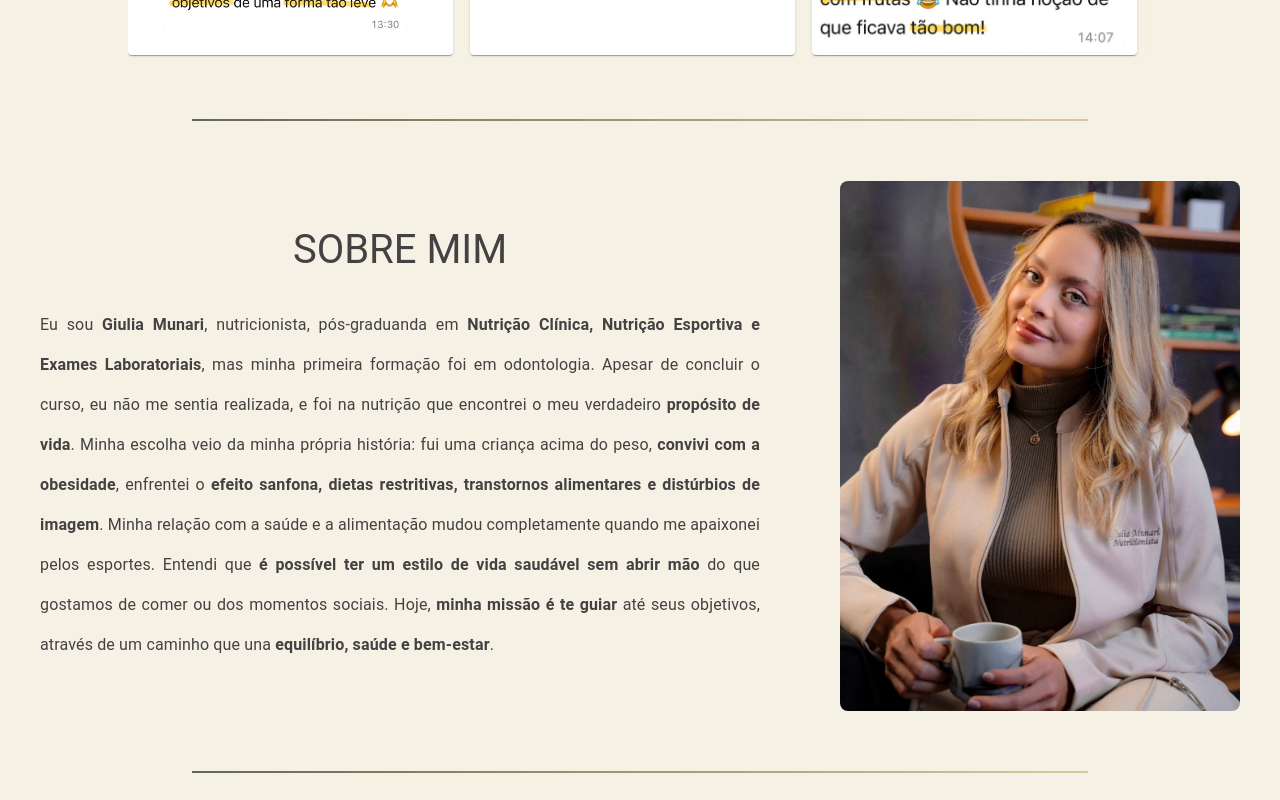
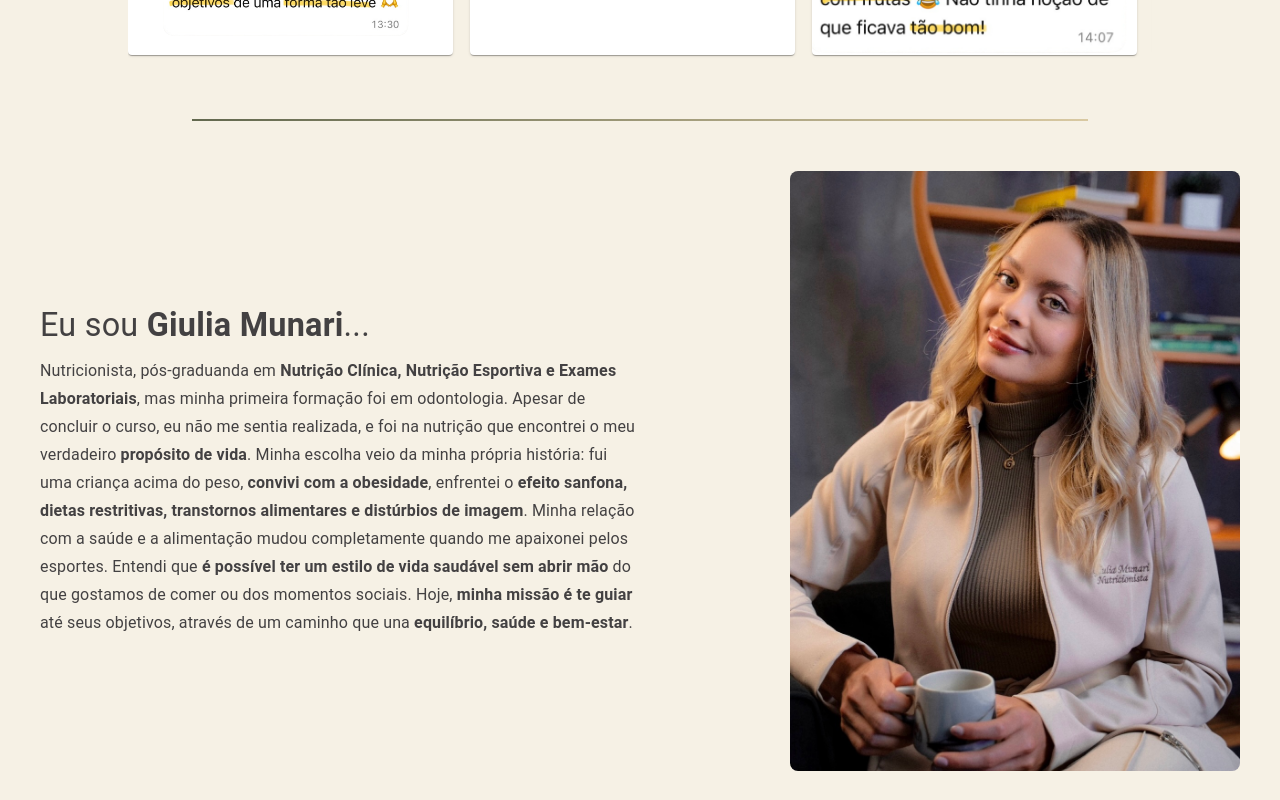
Before and after one commit to lcyuri/giu-munari-nutri, a React (Create React App) app: page / in a window 1280 px wide. Shown: the part 1100-1900 px from the top of the page. Built offline with nearby package versions, Linux system fonts and the light colour scheme; a web font is replaced by a local one.

Commit message:
Refactoring about page

```diff
--- a/src/components/About.tsx
+++ b/src/components/About.tsx
@@ -1,54 +1,114 @@
 import React from 'react';
-import { Box, Container, Typography } from '@mui/material';
+import { Box, Container, Grid2, Typography } from '@mui/material';
 import aboutImage from '../assets/about-image.jpg';
 
 const About: React.FC = () => {
   return (
     <Container
+      maxWidth='lg'
+      fixed
       sx={{
-        display: 'flex',
-        alignItems: 'center',
-        minHeight: '60vh',
-        padding: { xs: '50px 20px', sm: '60px 0', md: '60px 0' },
-        flexDirection: { xs: 'column', sm: 'row' },
-        gap: { xs: 0, sm: '30px', md: '80px' }
+        padding: {
+          xs: '50px 20px',
+          sm: '50px 0',
+          md: '50px 0',
+          lg: '50px 0',
+          xl: '50px 0'
+        }
       }}
     >
-      <Box sx={{ flex: 1, textAlign: 'center' }}>
-        <Typography variant='h3' sx={{ marginBottom: 4, fontSize: { xs: '1.5rem', sm: '2rem', md: '2.5rem' } }}>
-          SOBRE MIM
-        </Typography>
-        <Typography
-          variant='body1'
-          sx={{
-            textAlign: 'justify',
-            lineHeight: { xs: '1.5', sm: '2', md: '2.5' },
-            fontSize: { xs: '0.875rem', sm: '1rem' }
+      <Grid2
+        container
+        flexDirection={{
+          xs: 'column',
+          sm: 'column',
+          md: 'row',
+          lg: 'row',
+          xl: 'row'
         }}
       >
-          Eu sou <strong>Giulia Munari</strong>, nutricionista, pós-graduanda em <strong>Nutrição Clínica, Nutrição Esportiva e Exames Laboratoriais</strong>, mas minha primeira formação foi em odontologia.
+        <Grid2
+          display='flex'
+          flexDirection='column'
+          justifyContent='center'
+          size={{
+            xs: 12,
+            sm: 12,
+            md: 6,
+            lg: 6,
+            xl: 6
+          }}
+          sx={{
+            textAlign: {
+              xs: 'justify',
+              sm: 'justify',
+              md: 'left',
+              lg: 'left',
+              xl: 'left'
+            }
+          }}
+        >
+          <Typography
+            variant='h4'
+            gutterBottom
+            sx={{
+              textAlign: {
+                xs: 'center',
+                sm: 'center',
+                md: 'left',
+                lg: 'left',
+                xl: 'left'
+              }
+            }}
+          >
+            Eu sou <strong>Giulia Munari</strong>...
+          </Typography>
+          <Typography variant='subtitle1'>
+            Nutricionista, pós-graduanda em <strong>Nutrição Clínica, Nutrição Esportiva e Exames Laboratoriais</strong>, mas minha primeira formação foi em odontologia.
             Apesar de concluir o curso, eu não me sentia realizada, e foi na nutrição que encontrei o meu verdadeiro <strong>propósito de vida</strong>.
             Minha escolha veio da minha própria história: fui uma criança acima do peso, <strong>convivi com a obesidade</strong>,
             enfrentei o <strong>efeito sanfona, dietas restritivas, transtornos alimentares e distúrbios de imagem</strong>.
             Minha relação com a saúde e a alimentação mudou completamente quando me apaixonei pelos esportes.
-          Entendi que <strong>é possível ter um estilo de vida saudável sem abrir mão</strong>  do que gostamos de comer ou dos momentos sociais.
+            Entendi que <strong>é possível ter um estilo de vida saudável sem abrir mão</strong> do que gostamos de comer ou dos momentos sociais.
             Hoje, <strong>minha missão é te guiar</strong> até seus objetivos, através de um caminho que una <strong>equilíbrio, saúde e bem-estar</strong>.
           </Typography>
-      </Box>
+        </Grid2>
+        <Grid2
+          display='flex'
+          alignItems='center'
+          justifyContent={{
+            xs: 'center',
+            sm: 'center',
+            md: 'right',
+            lg: 'right',
+            xl: 'right'
+          }}
+          size={{
+            xs: 12,
+            sm: 12,
+            md: 6,
+            lg: 6,
+            xl: 6
+          }}
+        >
           <Box
+            borderRadius='8px'
             sx={{
-          width: '100%',
-          maxWidth: 400,
-          minHeight: 530,
-          height: '100%',
+              aspectRatio: '3 / 4',
               backgroundImage: `url(${aboutImage})`,
               backgroundSize: 'cover',
               backgroundPosition: 'center',
-          borderRadius: '8px',
-          flex: 1,
-          marginTop: { xs: 3, sm: 0 }
+              width: {
+                xs: '90vw',
+                sm: '90vw',
+                md: '400px',
+                lg: '450px',
+                xl: '500px'
+              }
             }}
           />
+        </Grid2>
+      </Grid2>
     </Container>
   );
 };
```
Lines whose indentation alone changed are shown as unchanged.
